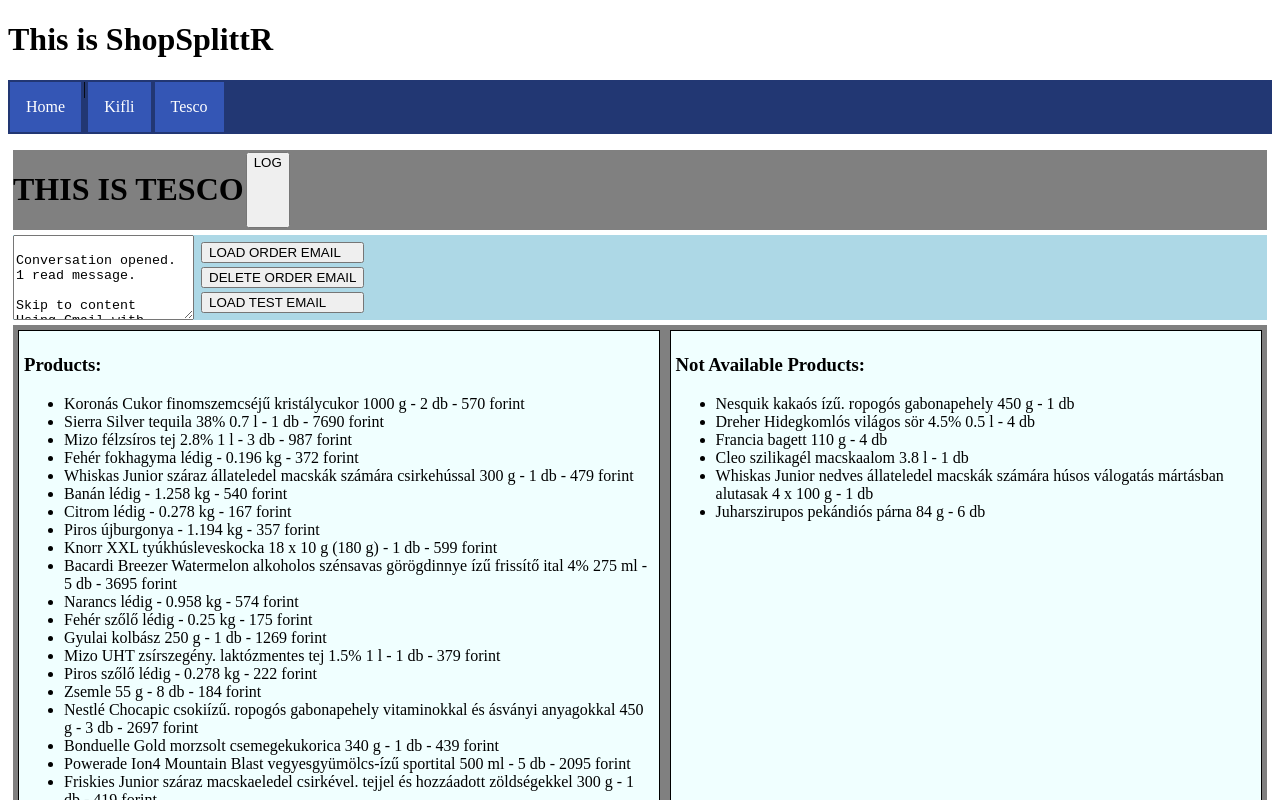
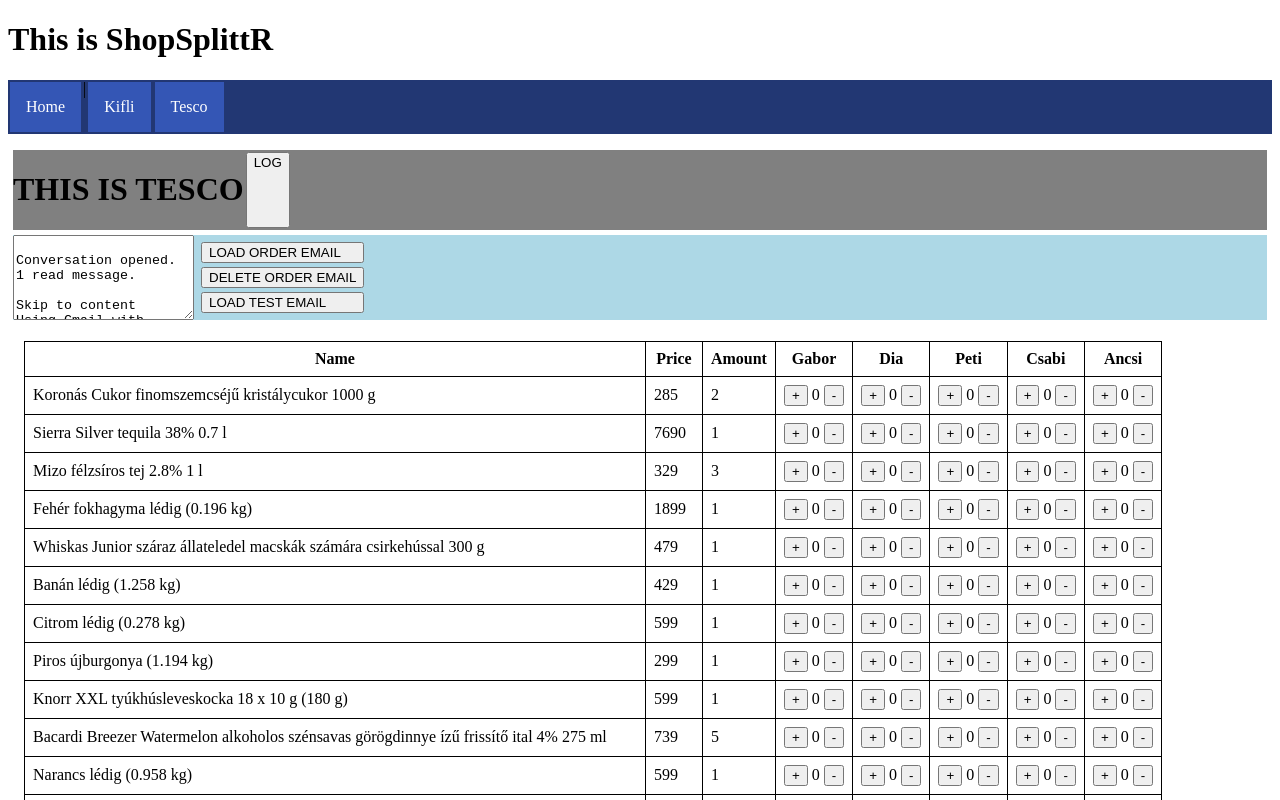
Before and after one commit to magab89/shopsplittr, a React (Create React App) app: page /tesco in a window 1280 px wide. Both pictures are taken after a click on the button "LOAD TEST EMAIL". Shown: the top 800 px of the page. Built offline with nearby package versions, Linux system fonts and the light colour scheme.

Commit message:
tesco table

```diff
--- a/src/components/table/cell.tsx
+++ b/src/components/table/cell.tsx
@@ -1,6 +1,6 @@
 import React, { useEffect, useState } from 'react'
 
-export const PlusMinus = ({ value, onChange }) => (
+const PlusMinus = ({ value, onChange }) => (
   <>
     <button
       onClick={() => onChange(1)}
--- a/src/routes/tesco/index.tsx
+++ b/src/routes/tesco/index.tsx
@@ -1,8 +1,10 @@
 import { processTescoEmail, TescoProduct } from './processor'
 import EmailInput from '../../components/input/email'
-import React, { useState } from 'react'
+import React, { useEffect, useState } from 'react'
 import { ctrlA } from './orderExample'
 import styled from 'styled-components'
+import Table from '../../components/table'
+import { Product } from '../kifli'
 
 const FlexDiv = styled.div`
   margin: 5px;
@@ -44,15 +46,111 @@
   )
 }
 
+const names = ['Gabor', 'Dia', 'Peti', 'Csabi', 'Ancsi']
+
+const initTotal = (names: string[]) => {
+  const people = {}
+  names.forEach(name => {
+    people[name] = 0
+  })
+
+  return {
+    name: 'Total', amount: 0, price: 0, isDone: false, ...people
+  }
+}
+
+function calculateTotal(data: Product[]) {
+  const total = { ...initTotal(names) }
+
+  data.forEach(row => {
+    const { price, amount } = row
+    for (const [key, value] of Object.entries(row)) {
+      switch (key) {
+        case 'price':
+          if (total[key] === undefined) total[key] = 0
+          total[key] += price * amount
+          break
+        case 'amount':
+          if (total[key] === undefined) total[key] = 0
+          total[key] += Number(value)
+          break
+        case 'name':
+        case 'isDone':
+          break
+        default:
+          if (total[key] === undefined) total[key] = 0
+          if (value > 0) {
+            total[key] += price * Number(value)
+          }
+      }
+    }
+    let sum = 0
+    Object.keys(total).forEach(key => {
+      if (names.includes(key)) {
+        sum += total[key]
+      }
+    })
+    total.isDone = total.price === sum
+  })
+
+  console.log(total)
+  return total
+}
+
 export default function Tesco() {
   const [processed, setProcessed] = useState({ products: [], notAvailableProducts: [] })
 
-  function handleLoadData(data) {
-    if (!data) {
+  const empty: Product[] = []
+  const [data, setData] = useState(empty)
+  const [total, setTotal] = useState(initTotal(names))
+
+  function handleLoadData(email) {
+    if (!email) {
       console.log('no data')
+      setProcessed({ products: [], notAvailableProducts: [] })
+      setData(empty)
       return
     }
-    setProcessed(processTescoEmail({ email: data }))
+    const processed = processTescoEmail(email)
+    setProcessed(processed)
+    setData(processed.products.map(item => (
+      {
+        ...item,
+        ...names.reduce((previous, current) => {
+          previous[current] = 0
+          return previous
+        }, {})
+      }
+    )))
+  }
+
+  useEffect(() => {
+    setTotal(calculateTotal(data))
+  }, [data])
+
+  const addValueToData = (rowIndex, columnId, value) => {
+    console.log({rowIndex, columnId, value})
+
+    const newData = data.map((row, index) => {
+      if (index === rowIndex) {
+        const newValue = row[columnId] + value
+        const isPositive = newValue >= 0
+
+        let rowSum = 0
+        Object.keys(row).forEach(key => {
+          if (names.includes(key)) {
+            rowSum += row[key]
+          }
+        })
+        const isTooMuch = rowSum + value > row.amount
+        if (isPositive && !isTooMuch) {
+          row[columnId] = newValue
+          row.isDone = rowSum + value === row.amount
+        }
+      }
+      return row
+    })
+    setData(newData)
   }
 
   return (
@@ -66,6 +164,16 @@
         onDataLoad={handleLoadData}
         exampleData={ctrlA}
       />
+
+      {processed.products.length && <div>
+        <Table
+          sum={total}
+          names={names}
+          products={data}
+          updateData={addValueToData}
+        />
+      </div>}
+
       <FlexDiv>
         <ListContainer>
           <h3>Products:</h3>
@@ -76,6 +184,7 @@
           <List data={processed.notAvailableProducts}/>
         </ListContainer>
       </FlexDiv>
+
     </div>
   )
 }
--- a/src/routes/tesco/processor.tsx
+++ b/src/routes/tesco/processor.tsx
@@ -3,6 +3,7 @@
   price?: number
   isByKilo?: boolean
   amount: number
+  weight?: number
   total?: number
 }
 
@@ -10,30 +11,30 @@
   const [name, amount] = line.replaceAll(',','.').split(/\t/)
   const isByKilo = amount.includes(' kg')
 
+  const weight = isByKilo ? parseFloat(amount.replace(' kg', '').trim()) : undefined
   return {
-    name,
-    amount: isByKilo ?
-      parseFloat(amount.replace(' kg', '').trim()) :
-      parseInt(amount),
+    name: isByKilo ? `${name} (${weight})`: name,
+    amount: isByKilo ? 1 : parseInt(amount),
+    weight
   }
 }
 
 function processProductLine (line: string): TescoProduct {
   const [name, price, amount, total] = line.replaceAll(',','.').split(/\t/)
   const isByKilo = amount.includes(' kg')
+  const weight = isByKilo ? parseFloat(amount.replace(' kg', '').trim()) : undefined
 
   return {
-    name,
+    name: isByKilo ? `${name} (${weight} kg)`: name,
     isByKilo,
-    amount: isByKilo ?
-      parseFloat(amount.replace(' kg', '').trim()) :
-      parseInt(amount),
+    amount: isByKilo ? 1 : parseInt(amount),
     price: isByKilo ? parseFloat(price.replace(' / kg', '').trim()) : parseFloat(price),
-    total: parseInt(total)
+    total: parseInt(total),
+    weight: isByKilo ? parseFloat(amount.replace(' kg', '').trim()) : undefined
   }
 }
 
-export function processTescoEmail({ email }) {
+export function processTescoEmail(email) {
   const afterATermekNemElerheto = email.split('A termék nem elérhető')[1]
 
   const notAvailable = afterATermekNemElerheto
```
